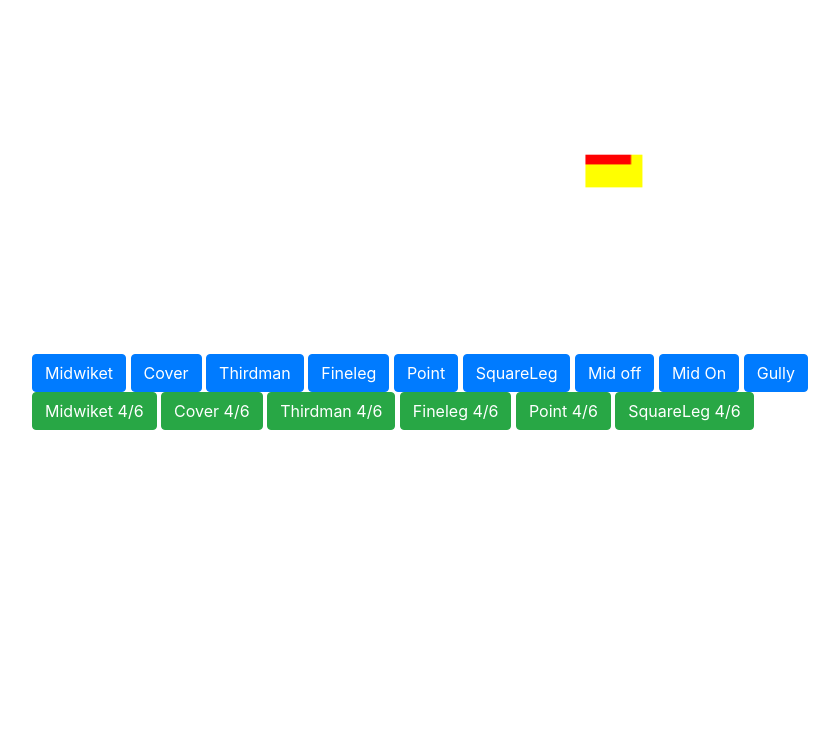
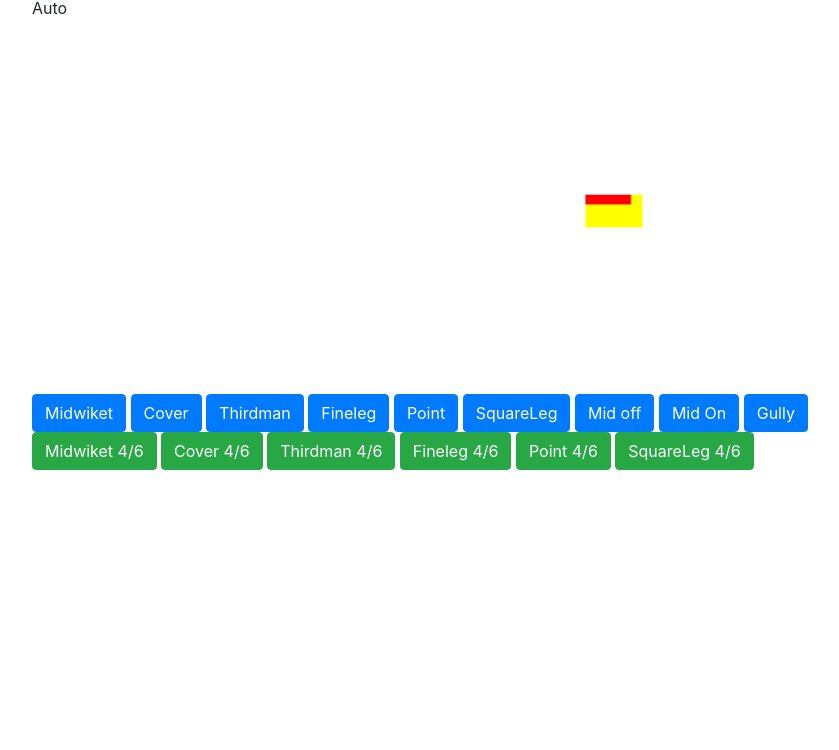
Before and after one commit to kzhctech/mininews, a plain HTML site: page index.html in a window 1280 px wide. Shown: the part 50-800 px from the top of the page, without its empty margins (53-892 px from the left). Drawn offline with Linux system fonts and the light colour scheme; a script that the page names is missing.

Commit message:
Update index.html

```diff
--- a/index.html
+++ b/index.html
@@ -13,6 +13,7 @@
 <div class="container">
 	<div class="row"><div class="col-sm-12 col-md-6 col-lg-4">
 		<h2 id="brun">Run.......</h2>
+		<p id="sts">Auto</p>
 </div></div>
 </div>
 	<div class="container">
```
